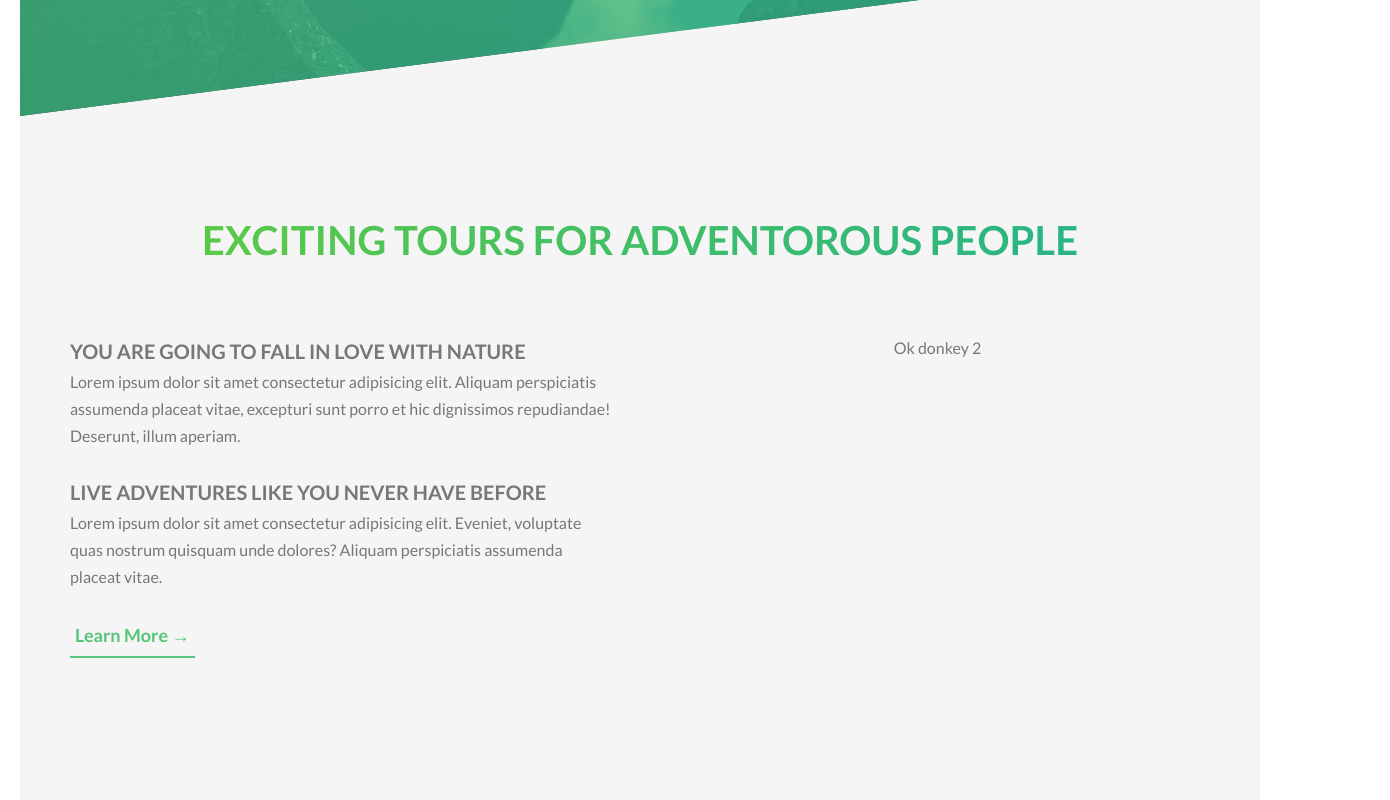
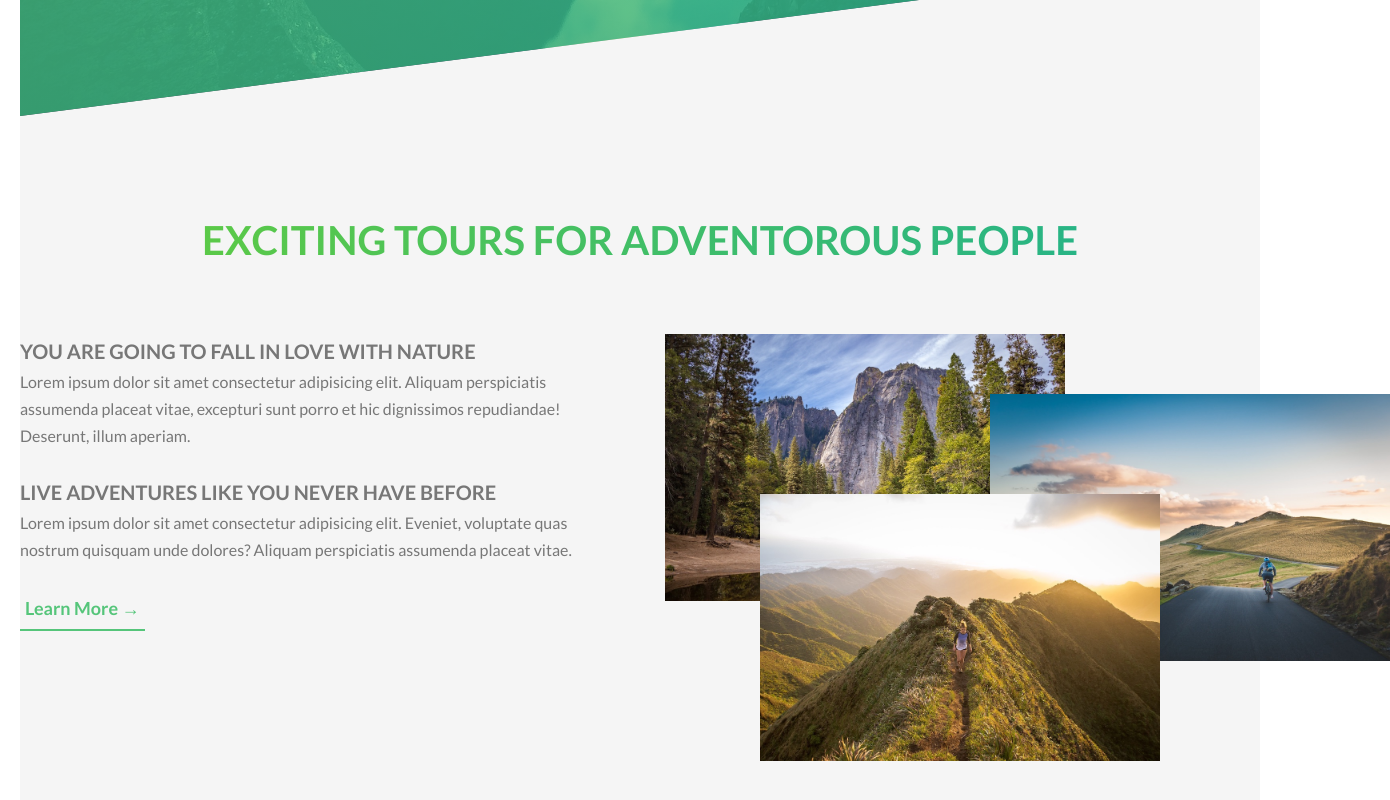
Before and after one commit to pedrotigre/nextjs-css-practice-1, a Next.js app: page / in a window 1280 px wide. Shown: the part 664-1464 px from the top of the page, 1390 px wide, since content can reach past the window. Built offline with nearby package versions, Linux system fonts and the light colour scheme.

Commit message:
Images added (still need to fix some bugs)

```diff
--- a/pages/index.js
+++ b/pages/index.js
@@ -17,6 +17,7 @@ export default function Home() {
       <header className={classes.header}>
         <Background />
       </header>
+      <main>
         <section className={classes.sectionTours}>
           <h2 className={classes.sectionTours_Title}>
             Exciting tours for adventorous people
@@ -26,9 +27,9 @@ export default function Home() {
               <div className={classes.sectionTours_LeftContent}>
                 <h3>You are going to fall in love with nature</h3>
                 <p>
-                Lorem ipsum dolor sit amet consectetur adipisicing elit. Aliquam
-                perspiciatis assumenda placeat vitae, excepturi sunt porro et
-                hic dignissimos repudiandae! Deserunt, illum aperiam.
+                  Lorem ipsum dolor sit amet consectetur adipisicing elit.
+                  Aliquam perspiciatis assumenda placeat vitae, excepturi sunt
+                  porro et hic dignissimos repudiandae! Deserunt, illum aperiam.
                 </p>
                 <h3>Live adventures like you never have before</h3>
                 <p>
@@ -41,9 +42,37 @@ export default function Home() {
                 </a>
               </div>
             </div>
-          <div className={classes.colOneOfTwo}>Ok donkey 2</div>
+            <div className={classes.colOneOfTwo}>
+              <div className={classes.sectionTours_imgContainer}>
+                <div className={classes.imgOne}>
+                  <Image
+                    src='/images/nat-1-large.jpg'
+                    alt='Mountain landscape with a river'
+                    width='400'
+                    height='267'
+                  />
+                </div>
+                <div className={classes.imgTwo}>
+                  <Image
+                    src='/images/nat-2-large.jpg'
+                    alt='Cyclist driving a bicycle on a mountain street'
+                    width='400'
+                    height='267'
+                  />
+                </div>
+                <div className={classes.imgThree}>
+                  <Image
+                    src='/images/nat-3-large.jpg'
+                    alt='Woman walking on a montain cover with grass '
+                    width='400'
+                    height='267'
+                  />
+                </div>
+              </div>
+            </div>
           </div>
         </section>
+      </main>
       {/* <section className={classes.floatTest}>
         <div className={classes.row}>
           <div className={classes.colOneOfTwo}>&nbsp;</div>
--- a/styles/Home.module.scss
+++ b/styles/Home.module.scss
@@ -101,15 +101,50 @@
       &:hover {
         background-color: $primary-color;
         color: $white;
-        border-bottom: none;
+        border-color: $primary-color;
         box-shadow: 0 1rem 2rem rgba(0, 0, 0, 0.15);
-        transform: translateY(-0.4rem);
+        transform: translateY(-3px);
       }
 
       &:active {
-        transform: translateY(-0.1rem);
+        transform: translateY(-1px);
         box-shadow: 0 0.7rem 1.2rem rgba(0, 0, 0, 0.15);
       }
     }
   }
+
+  &_imgContainer {
+    position: relative;
+
+    [class*='img'] {
+      transition: all 0.4s;
+      position: absolute;
+      z-index: 0;
+
+      &:hover {
+        outline: 1.4rem solid $primary-color;
+        outline-offset: 1.8rem;
+        box-shadow: 0 1rem 1rem rgba(0, 0, 0, 0.15);
+        transform: scale(1.05);
+        z-index: 1;
+      }
+    }
+
+    &:hover [class*='img']:not(:hover) {
+      transform: scale(0.95);
+    }
+
+    .imgOne {
+      top: 0;
+      left: 0;
+    }
+    .imgTwo {
+      top: 6rem;
+      right: -13rem;
+    }
+    .imgThree {
+      top: 16rem;
+      right: 10rem;
+    }
+  }
 }
--- a/styles/_variables.scss
+++ b/styles/_variables.scss
@@ -6,5 +6,5 @@ $white: #fff;
 $black: #000;
 $color-gray-dark: #777;
 
-$row-width: 114rem;
+$row-width: 124rem;
 $gutter-margin: 5rem;
```
Lines whose indentation alone changed are shown as unchanged.
